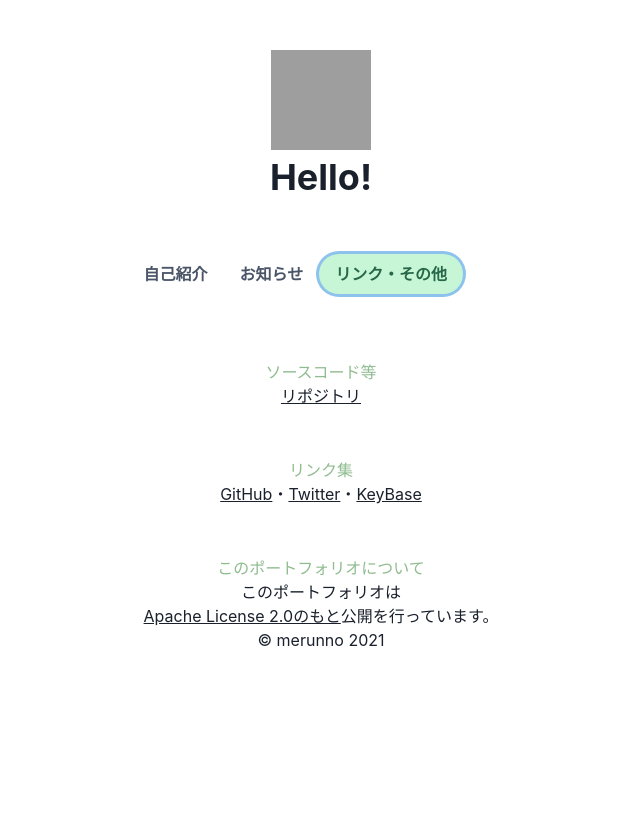
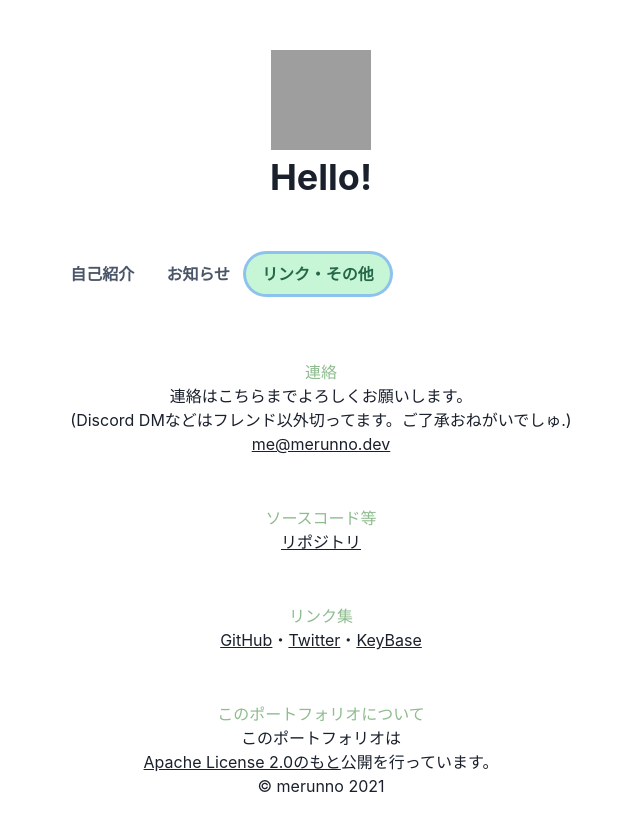
Before and after one commit to shun-shobon/merunno.dev, a Next.js app: page / in a window 1280 px wide. Both pictures are taken after a click on the tab "リンク・その他". Shown: the whole page, without its empty margins (319-959 px from the left). Built offline with nearby package versions, Linux system fonts and the light colour scheme; grey boxes are pictures that could not be loaded.

Commit message:
:sparkles: Add: メールアドレスの追加

```diff
--- a/src/component/pages/link-other.tsx
+++ b/src/component/pages/link-other.tsx
@@ -5,6 +5,12 @@ export default function linkOther() {
   return (
     <main>
       <div className={CSS.Bodys}>
+        <div className={LoCss.cotent}>連絡</div>
+        <div className={LoCss.link}>
+          <p>連絡はこちらまでよろしくお願いします。</p>
+          <p>(Discord DMなどはフレンド以外切ってます。ご了承おねがいでしゅ.)</p>
+          <u>me@merunno.dev</u>
+        </div>
         <div className={LoCss.cotent}>ソースコード等</div>
         <div className={LoCss.link}>
           <a
```
